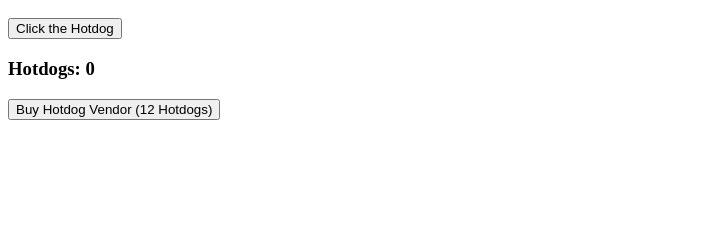
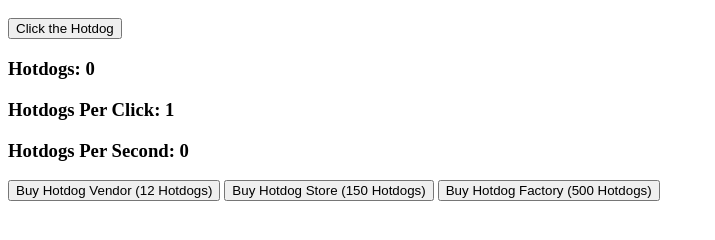
Before and after one commit to Pyro569/pyro569.github.io, a plain HTML site: page subpages/Hotdog Clicker/hotdogclicker.html in a window 1280 px wide. Shown: the part 48-288 px from the top of the page, without its empty margins (0-715 px from the left). Drawn offline with Linux system fonts and the light colour scheme.

Commit message:
Better Hotdog Clicker

```diff
--- a/javascript/hotdogclicker.js
+++ b/javascript/hotdogclicker.js
@@ -2,16 +2,25 @@ var hotdogs = 0;
 var hps = 0;
 var hpc = 1;
 var vendorHPS = 2;
+var storeHPS = 15;
+var factoryHPS = 50;
 
 var vendors = 0;
+var stores = 0;
+var factories = 0;
 
 
 function updateStats() {
     document.getElementById("hotdogCounter").textContent = "Hotdogs: " + display(hotdogs);
+    hpc = Math.round((hps / 100) + 1);
+    document.getElementById("hpc").textContent = "Hotdogs Per Click: " + display(hpc);
+    document.getElementById("hps").textContent = "Hotdogs Per Second: " + display(hps);
 }
 
 function updateCosts() {
-    document.getElementById("buyVendor").textContent = "Buy Hotdog Vendor (" + display(((vendors * 12)+12)) + " hotdogs)";
+    document.getElementById("buyVendor").textContent = "Buy Hotdog Vendor (" + display(((vendors * 12) + 12)) + " hotdogs)";
+    document.getElementById("buyStore").textContent = "Buy Hotdog Store (" + display(((stores * 150) + 150)) + " hotdogs)";
+    document.getElementById("buyFactory").textContent = "Buy Hotdog Factory (" + display(((factories * 500) + 500)) + " hotdogs)";
 }
 
 function update() {
@@ -38,6 +47,24 @@ function buyVendor() {
         hotdogs -= (vendors*12)+12;
         hps += vendorHPS;
         vendors += 1;
+        update();
+    }
+}
+
+function buyStore() {
+    if (hotdogs >= (stores*150)+150) {
+        hotdogs -= ((stores*150)+150);
+        hps += storeHPS;
+        stores += 1;
+        update();
+    }
+}
+
+function buyFactory() {
+    if (hotdogs >= (factories * 500) + 500) {
+        hotdogs -= ((factories * 500) + 500);
+        hps += factoryHPS;
+        factories += 1;
         update();
     }
 }
@@ -91,9 +118,3 @@ function display(number) {
     	  return Math.round(number / 10000000000000000000000000000000000000000000000000000000000000000000) / 100 + " That's A Lot of Hotdogs";
     }
 }
-
-const dev = {
-    add(amount) {
-        hotdogs += amount;
-    }
-}
--- a/subpages/Hotdog Clicker/hotdogclicker.html
+++ b/subpages/Hotdog Clicker/hotdogclicker.html
@@ -15,7 +15,11 @@
     <div id="buttons">
         <button onclick="clickHotdog()">Click the Hotdog</button>
         <h3 id="hotdogCounter">Hotdogs: 0</h3>
+        <h3 id="hpc">Hotdogs Per Click: 1</h3>
+        <h3 id="hps">Hotdogs Per Second: 0</h3>
         <button onclick="buyVendor()" id="buyVendor">Buy Hotdog Vendor (12 Hotdogs)</button>
+        <button onclick="buyStore()" id="buyStore">Buy Hotdog Store (150 Hotdogs)</button>
+        <button onclick="buyFactory()" id="buyFactory">Buy Hotdog Factory (500 Hotdogs)</button>
     </div>
 
     <script>
```
